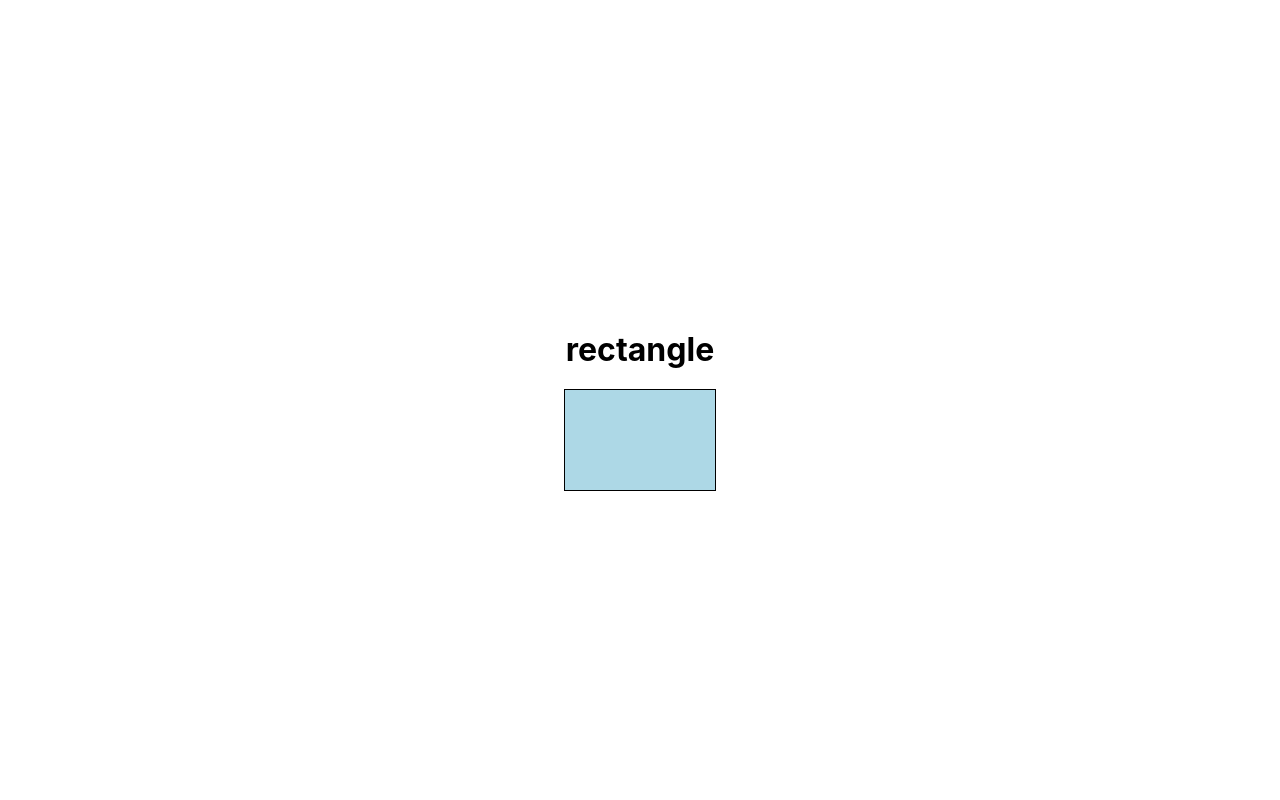
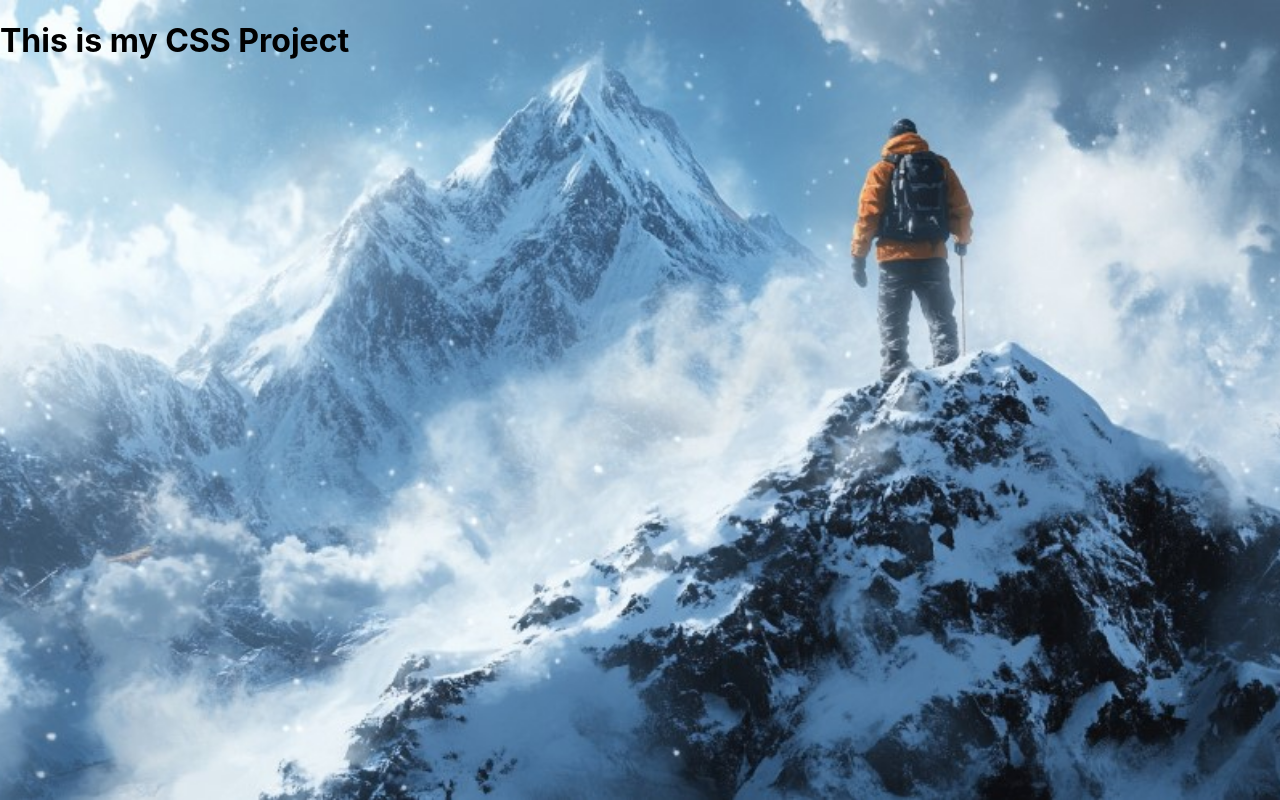
Before and after one commit to Noah-Telfer/ROWT, a React (Create React App) app: page / in a window 1280 px wide. Built offline with nearby package versions, Linux system fonts and the light colour scheme.

Commit message:
still working on this version but it has a background now

```diff
--- a/src/App.tsx
+++ b/src/App.tsx
@@ -1,13 +1,19 @@
 import React from 'react';
 import logo from './logo.svg';
 import './App.css';
+import './styles/global.css'
 import Rectangle from './components/Rectangle/Rectangle';
+import { Container } from './components/containers/Container';
+import { BackgroundContainer } from './components/containers/BackgroundContainer';
 
 const  App: React.FC  = () =>{
   return (
-    <div>
-      <Rectangle />
-    </div>
+    <Container>
+      <BackgroundContainer>
+        <h1 className="primary-text"> This is my CSS Project</h1>
+
+      </BackgroundContainer>
+    </Container>
   );
 }
 
--- a/src/components/Rectangle/Rectangle.tsx
+++ b/src/components/Rectangle/Rectangle.tsx
@@ -4,7 +4,7 @@ import Draggable from 'react-draggable';
 const Rectangle: React.FC = () => {
     return (
         <div style={styles.container}>
-            <h1 style={styles.title}>rectangle</h1>
+            <h1 style={styles.title}>Circle</h1>
             <Draggable>
                 <div style={styles.rectangle}></div>
             </Draggable>
@@ -25,9 +25,10 @@ const styles = {
         marginBottom: '20px',
     },
     rectangle: {
-        width: '150px',
+        width: '100px',
         height: '100px',
         backgroundColor: 'lightblue',
+        borderRadius: '50%',
         border: '1px solid #000',
         cursor: 'move',
     },
--- /dev/null
+++ b/src/components/containers/BackgroundContainer.css
@@ -0,0 +1,9 @@
+.background-container {
+    background-image: url('../../content/images/Man On mountain Image.jpg');
+    background-size: cover;
+    background-position: center;
+    height: 100vh;
+    width: 100%;
+    position: relative;
+    z-index:1;
+}
--- /dev/null
+++ b/src/components/containers/BackgroundContainer.tsx
@@ -0,0 +1,10 @@
+import React from 'react';
+import './BackgroundContainer.css';
+
+type BackgroundContainerProps = {
+    children: React.ReactNode
+}
+
+export const BackgroundContainer: React.FC<BackgroundContainerProps> = ({children}) => {
+    return <div className="background-container">{children}</div>
+}
--- /dev/null
+++ b/src/components/containers/Container.css
@@ -0,0 +1,6 @@
+
+.container {
+    display: flex;
+    flex-direction: column;
+    min-height: 100vh;
+}
--- /dev/null
+++ b/src/components/containers/Container.tsx
@@ -0,0 +1,11 @@
+import react from 'react';
+import './Container.css';
+
+
+type ContainerProps = {
+    children: React.ReactNode
+}
+
+export const Container: React.FC<ContainerProps> = ({children}) => {
+    return <div className="container"> {children}</div>
+}
```
Also changed, not shown: src/components/header/header.tsx (added), src/content/images/Man On mountain Image.jpg (added), src/content/images/TE_LogoNoBackground.png (added), src/styles/global.css (added).
